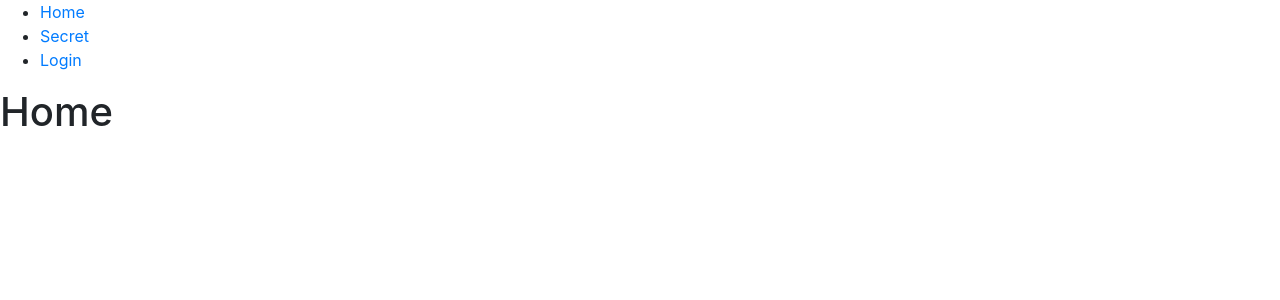
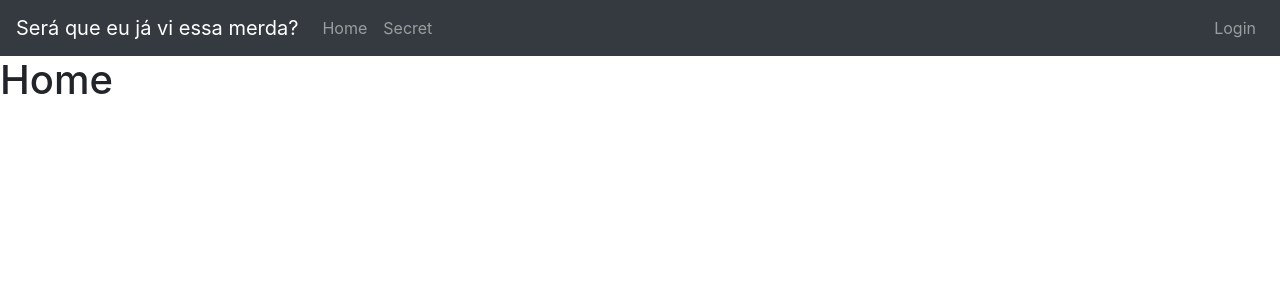
Before and after one commit to danilomacb/JaVi, a React (Create React App) app in the folder front/: page / in a window 1280 px wide. Shown: the top 300 px of the page. Built offline with nearby package versions, Linux system fonts and the light colour scheme.

Commit message:
creating navbar component

```diff
--- a/front/src/App.js
+++ b/front/src/App.js
@@ -5,22 +5,13 @@ import Home from "./components/Home";
 import Secret from "./components/Secret";
 import Login from "./components/Login";
 import WithAuth from "./components/WithAuth";
+import Navigation from "./components/Navigation";
 
 export default class App extends Component {
   render() {
     return (
       <div>
-        <ul>
-          <li>
-            <Link to="/">Home</Link>
-          </li>
-          <li>
-            <Link to="/secret">Secret</Link>
-          </li>
-          <li>
-            <Link to="/login">Login</Link>
-          </li>
-        </ul>
+        <Navigation />
         <Switch>
           <Route path="/" exact component={Home} />
           <Route path="/secret" component={WithAuth(Secret)} />
--- /dev/null
+++ b/front/src/components/Navigation.js
@@ -0,0 +1,23 @@
+import React from "react";
+import { Navbar } from "react-bootstrap";
+import { Nav } from "react-bootstrap";
+
+function Navigation() {
+  return (
+    <Navbar collapseOnSelect expand="lg" bg="dark" variant="dark">
+      <Navbar.Brand href="/">Será que eu já vi essa merda?</Navbar.Brand>
+      <Navbar.Toggle aria-controls="navigation" />
+      <Navbar.Collapse id="navigation">
+        <Nav className="mr-auto">
+          <Nav.Link href="/">Home</Nav.Link>
+          <Nav.Link href="/secret">Secret</Nav.Link>
+        </Nav>
+        <Nav>
+          <Nav.Link href="/login">Login</Nav.Link>
+        </Nav>
+      </Navbar.Collapse>
+    </Navbar>
+  );
+}
+
+export default Navigation;
```
